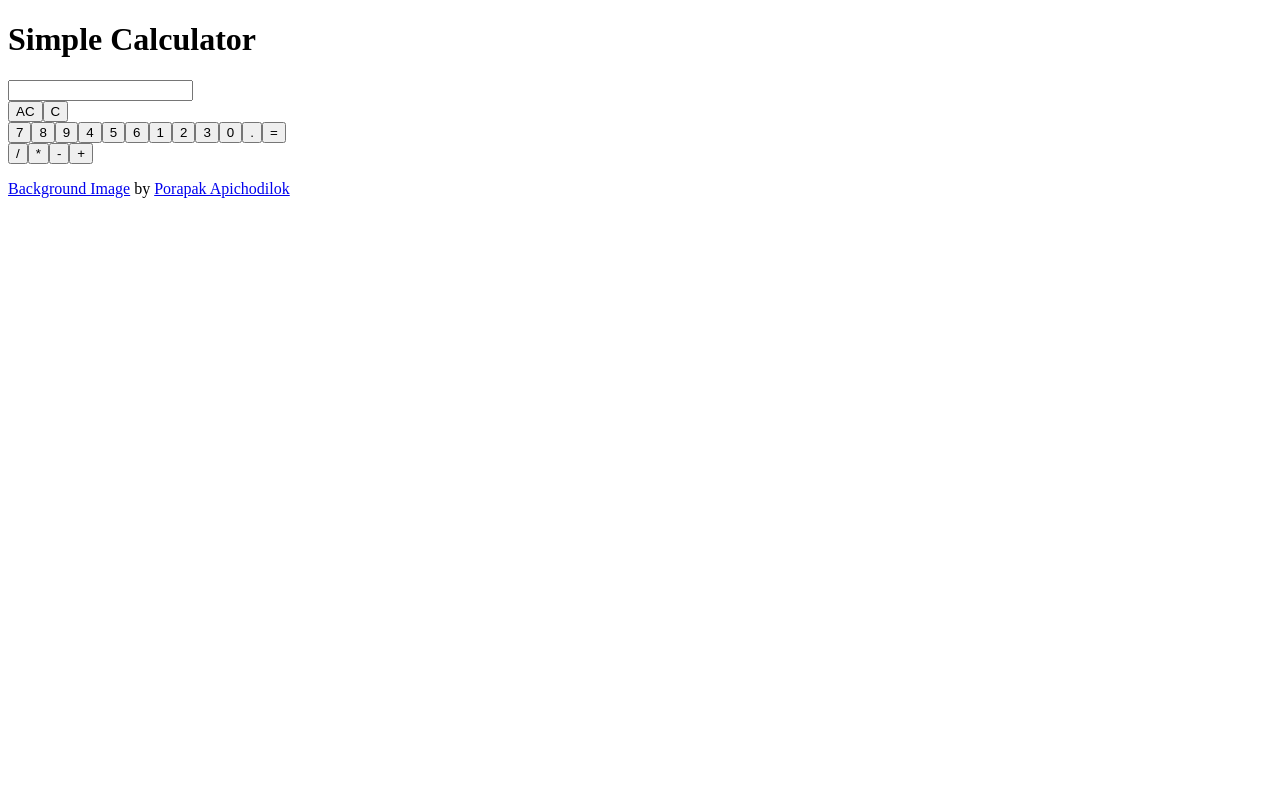
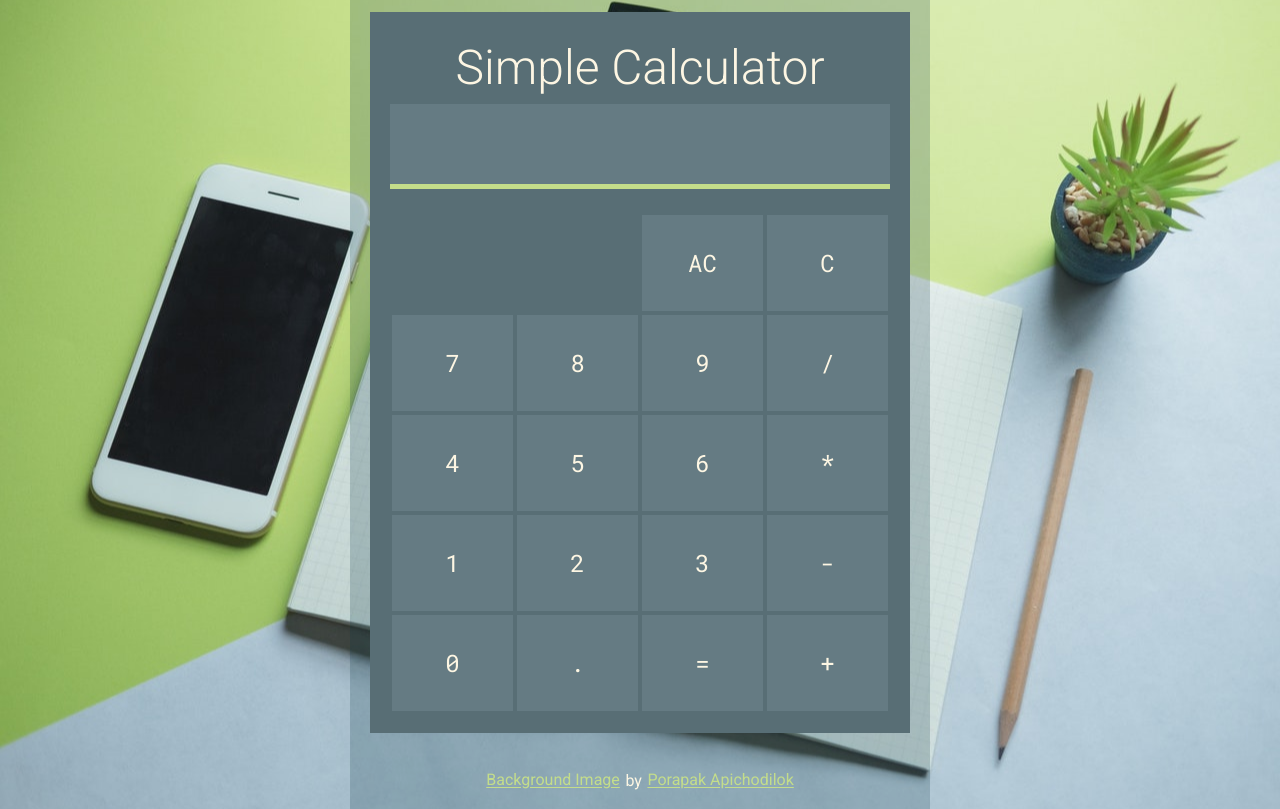
Before and after one commit to reneweiser/simple-calculator, a website built with Parcel: page src/index.html in a window 1280 px wide. Built offline with nearby package versions, Linux system fonts and the light colour scheme; what rw_calculator_app would draw is missing.

Commit message:
Fixed asset paths

```diff
--- a/package.json
+++ b/package.json
@@ -5,7 +5,7 @@
   "source": "./src/index.html",
   "scripts": {
     "start": "parcel --no-cache",
-    "build": "parcel build"
+    "build": "parcel build --public-url https://reneweiser.github.io/simple-calculator/"
   },
   "repository": {
     "type": "git",
--- a/src/index.html
+++ b/src/index.html
@@ -4,9 +4,9 @@
     <meta charset="UTF-8">
     <meta name="viewport" content="width=device-width, initial-scale=1.0">
     <title>Calculator</title>
-    <link rel="stylesheet" href="/reset.css">
+    <link rel="stylesheet" href="reset.css">
     <link href="https://fonts.googleapis.com/css?family=Roboto+Mono|Roboto:300,400&display=swap" rel="stylesheet">
-    <link rel="stylesheet" href="/style.css">
+    <link rel="stylesheet" href="style.css">
 </head>
 <body>
     <main class="container">
```
